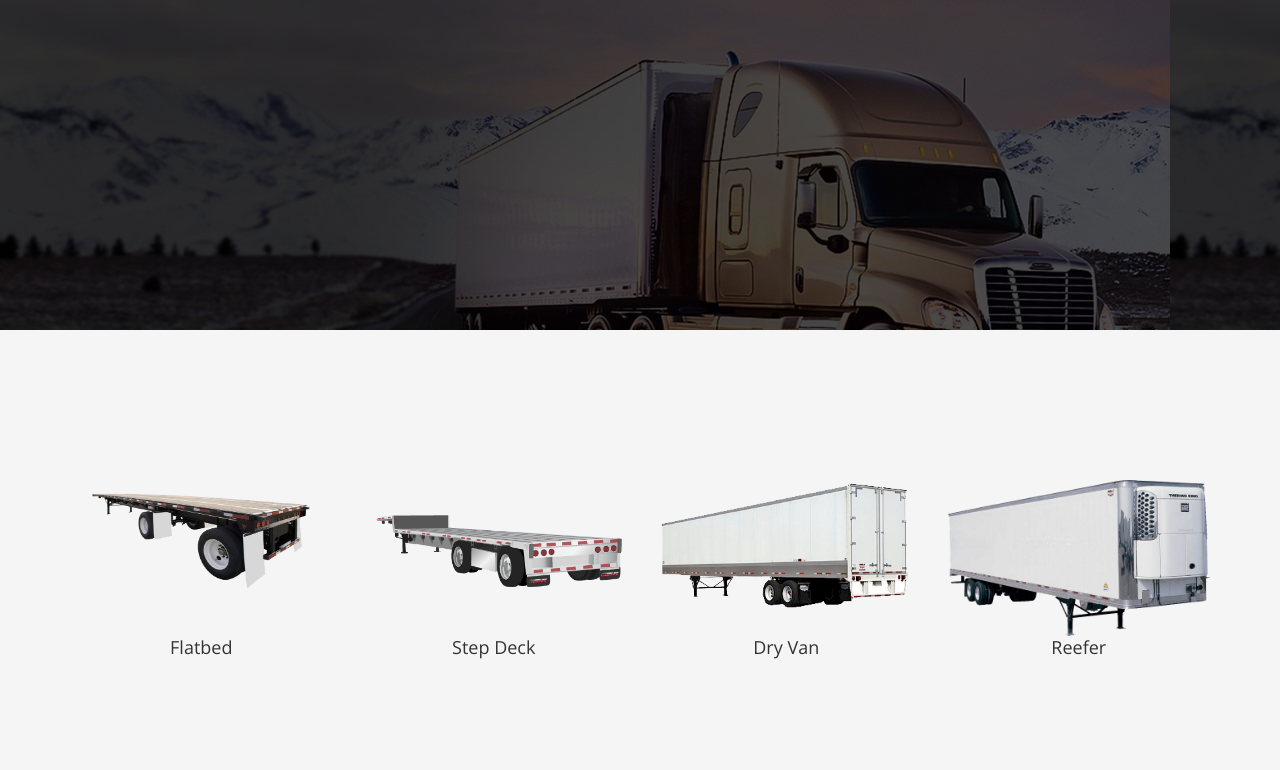
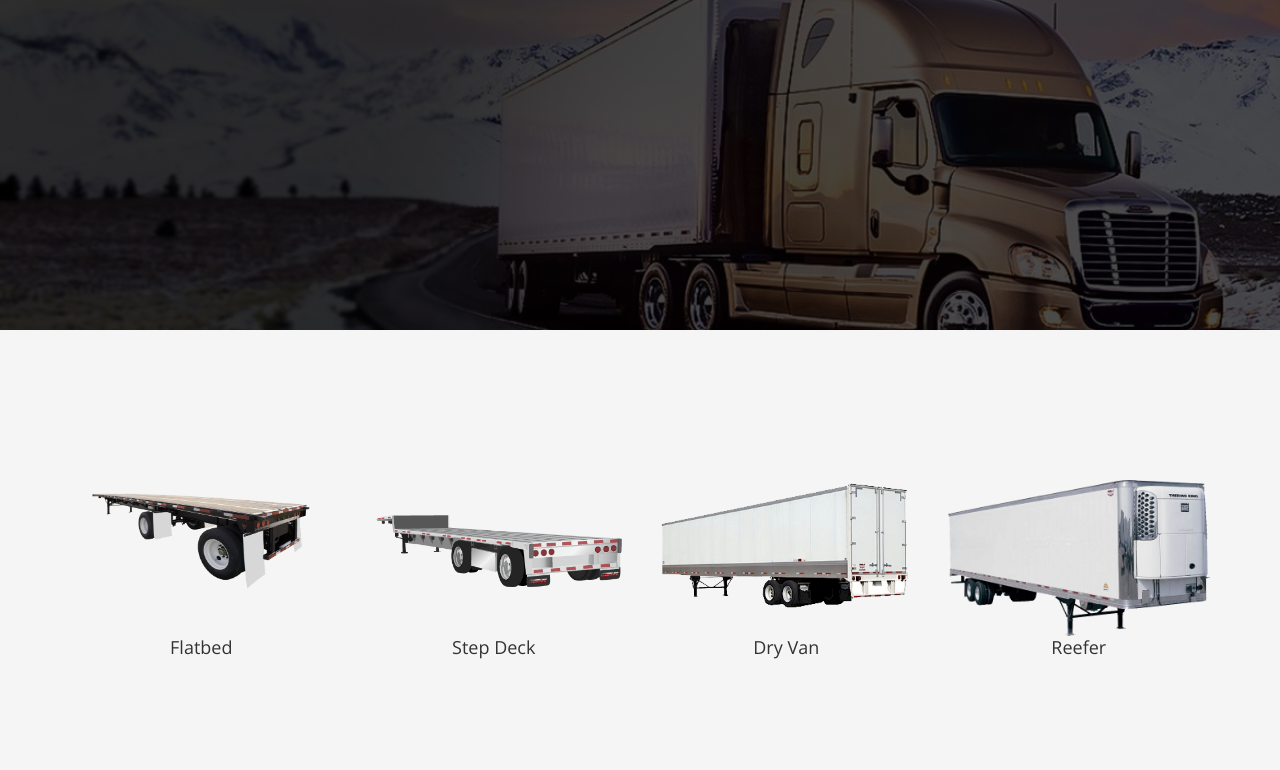
Before and after one commit to metalhead0710/tema, a PHP site: template App/Views/index.php in a window 1280 px wide. Shown: the part 143-913 px from the top of the page. Run offline with PHP 8.4, Linux system fonts and the light colour scheme; the template is opened without the code that fills it, so the values that code supplies are empty; the visitor is signed in with stand-in values (Sample User, id 1).

Commit message:
fix background size

```diff
--- a/assets/css/style.css
+++ b/assets/css/style.css
@@ -70,6 +70,8 @@ article {
 }
 .main-banner {
   background: linear-gradient(rgba(0, 0, 0, 0.7), rgba(0, 0, 0, 0.7)), url(/assets/img/truck.jpg);
+  background-size: cover;
+  background-position: center;
   padding: 155px 0;
 }
 .main-banner h1 {
--- a/assets/css/style.less
+++ b/assets/css/style.less
@@ -87,6 +87,8 @@ article {
 
 .main-banner {
   background: linear-gradient(rgba(0, 0, 0, 0.7), rgba(0, 0, 0, 0.7)), url(/assets/img/truck.jpg);
+  background-size: cover;
+  background-position: center;
   padding: 155px 0;
 
   h1 {
```
